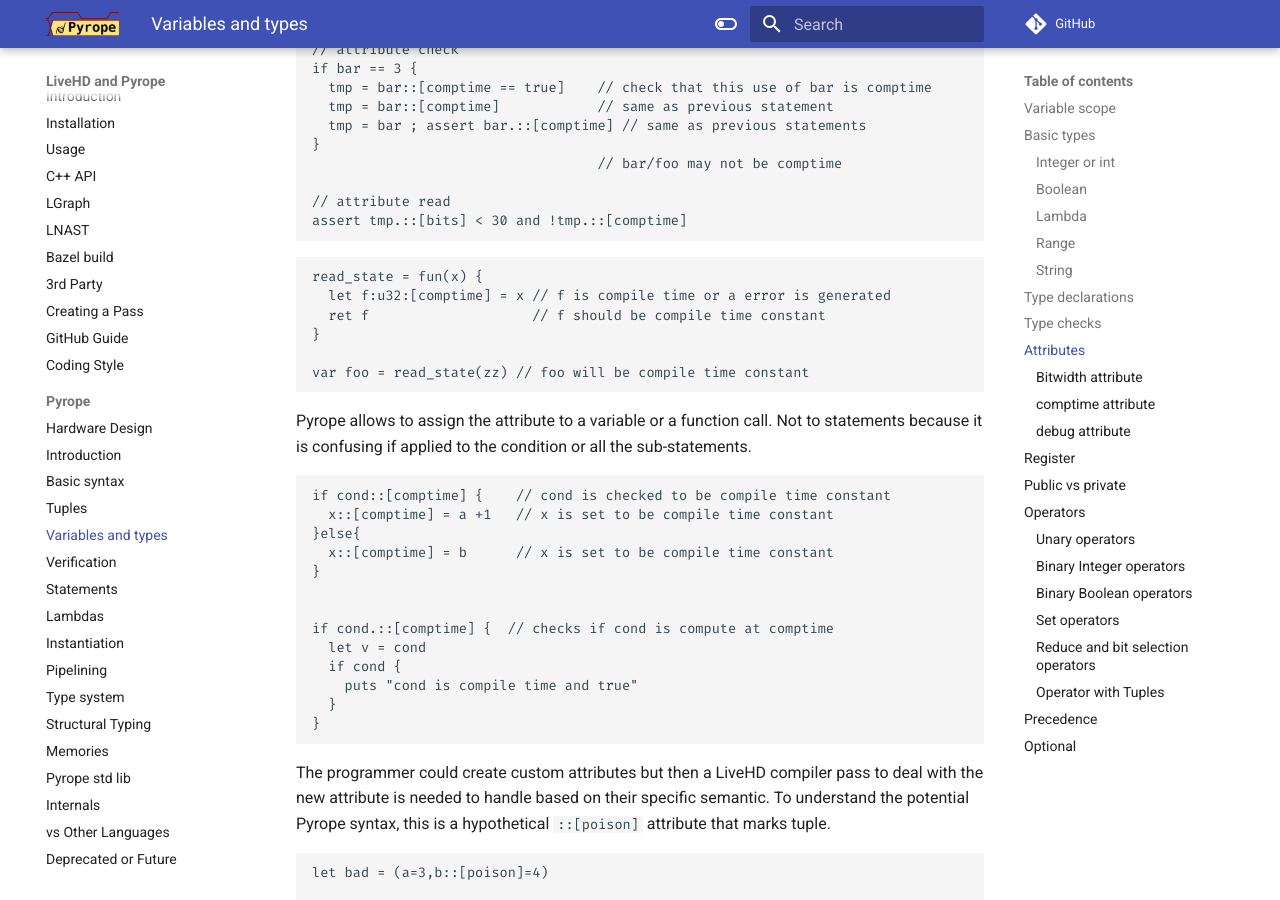
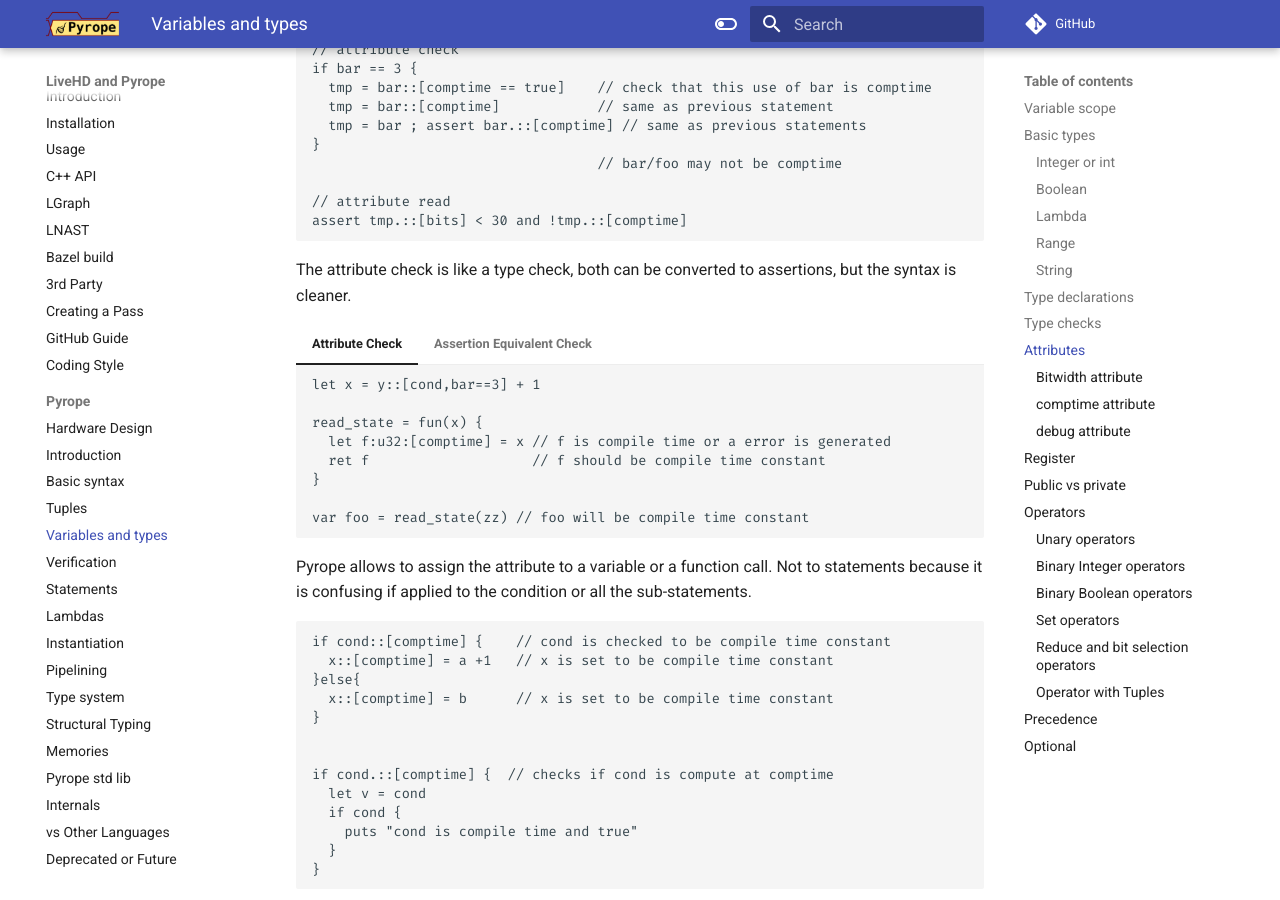
Before and after one commit to masc-ucsc/docs, an MkDocs documentation site: the page built from docs/pyrope/04-variables.md, in a window 1280 px wide and 900 px high, scrolled down 6821 px. Built offline with MkDocs 1.6.1 and Material for MkDocs 9.7.7, drawn with Linux system fonts in a browser that asks for light colours; comment, search, counter and statistics services are not loaded.

Commit message:
expand the attribute check explanation

````diff
--- a/docs/pyrope/04-variables.md
+++ b/docs/pyrope/04-variables.md
@@ -403,15 +403,37 @@ if bar == 3 {
 assert tmp.::[bits] < 30 and !tmp.::[comptime]
 ```
 
+The attribute check is like a type check, both can be converted to assertions,
+but the syntax is cleaner.
 
-```
-read_state = fun(x) {
-  let f:u32:[comptime] = x // f is compile time or a error is generated
-  ret f                    // f should be compile time constant
-}
 
-var foo = read_state(zz) // foo will be compile time constant
-```
+=== "Attribute Check"
+    ```
+    let x = y::[cond,bar==3] + 1
+
+    read_state = fun(x) {
+      let f:u32:[comptime] = x // f is compile time or a error is generated
+      ret f                    // f should be compile time constant
+    }
+
+    var foo = read_state(zz) // foo will be compile time constant
+    ```
+
+=== "Assertion Equivalent Check"
+    ```
+    let x = y + 1
+    cassert y.::[cond]
+    cassert y.::[bar]==3
+
+    read_state = fun(x) {
+      let f = x
+      cassert f does u32
+      cassert f.::[comptime]
+      ret f
+    }
+
+    var foo = read_state(zz) // foo will be compile time constant
+    ```
 
 Pyrope allows to assign the attribute to a variable or a function call. Not to
 statements because it is confusing if applied to the condition or all the
````
Also changed, not shown: docs/pyrope/01-introduction.md (+1 -1 lines).
